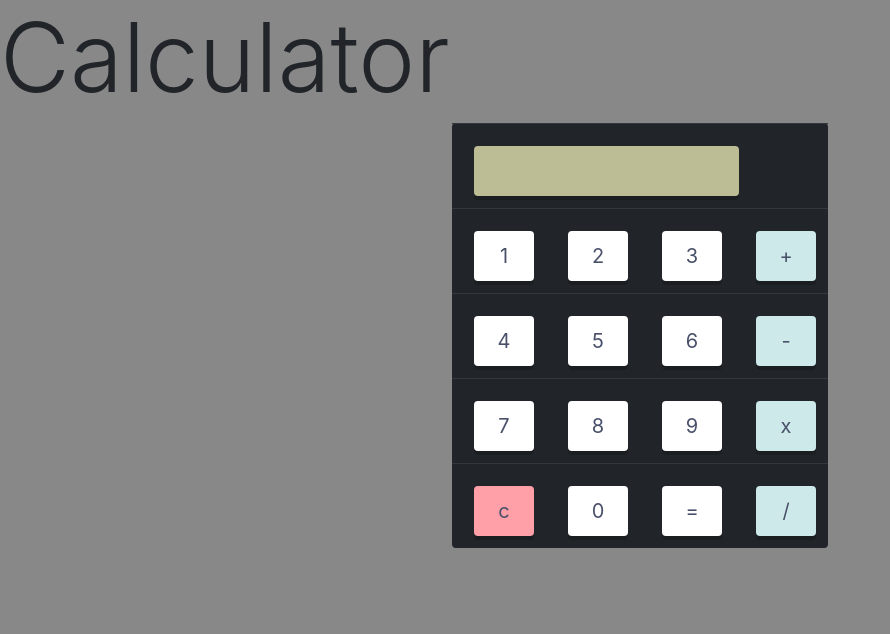
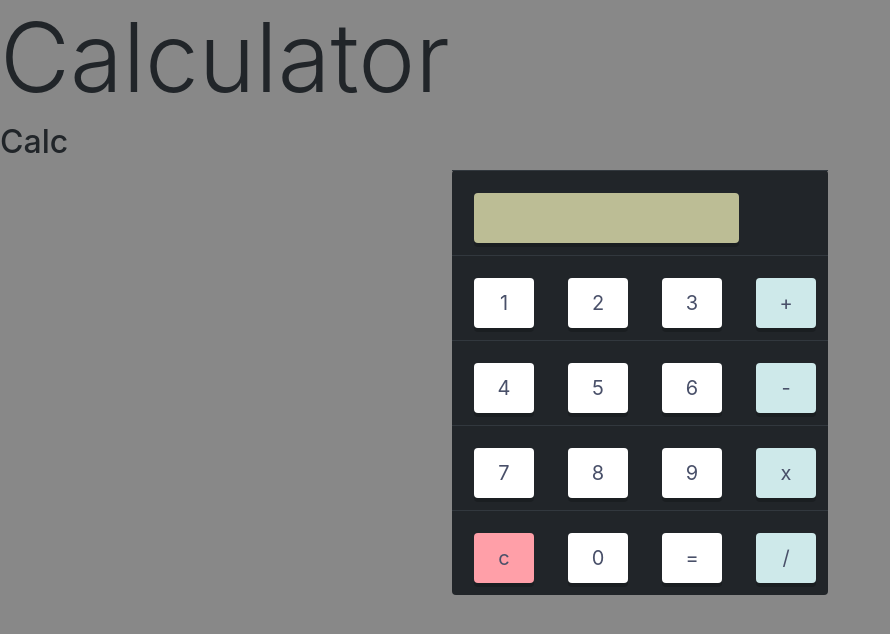
Before and after one commit to rahulmnitw/calculator, a plain HTML site: page index.html in a window 1280 px wide. Shown: the whole page, without its empty margins (0-890 px from the left). Drawn offline with nearby package versions, Linux system fonts and the light colour scheme.

Commit message:
Update index.html

```diff
--- a/index.html
+++ b/index.html
@@ -13,7 +13,7 @@
 
 <body>
     <h1 class="display-1">Calculator</h1>
-
+    <h2>Calc</h2>
     <form name="calculator">
         <div class="table-responsive">
             <table class="table table-dark">
```
